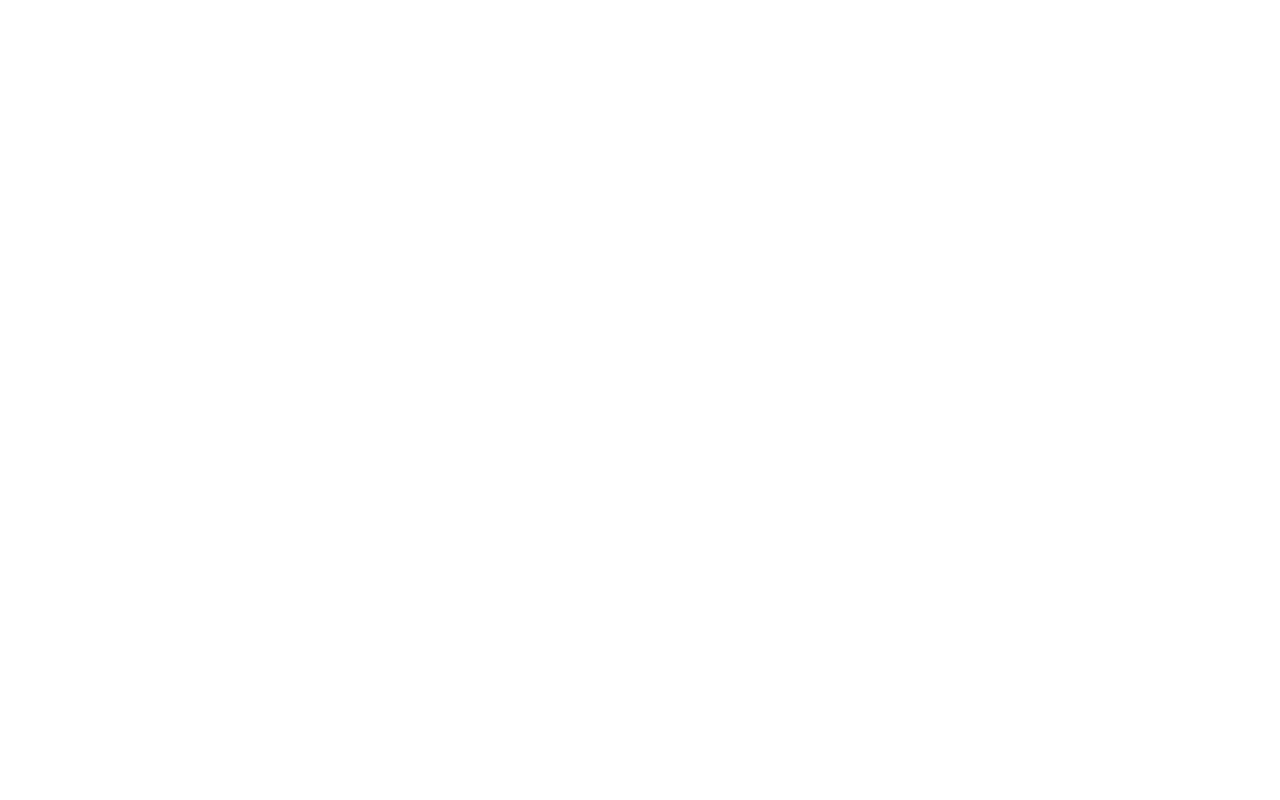
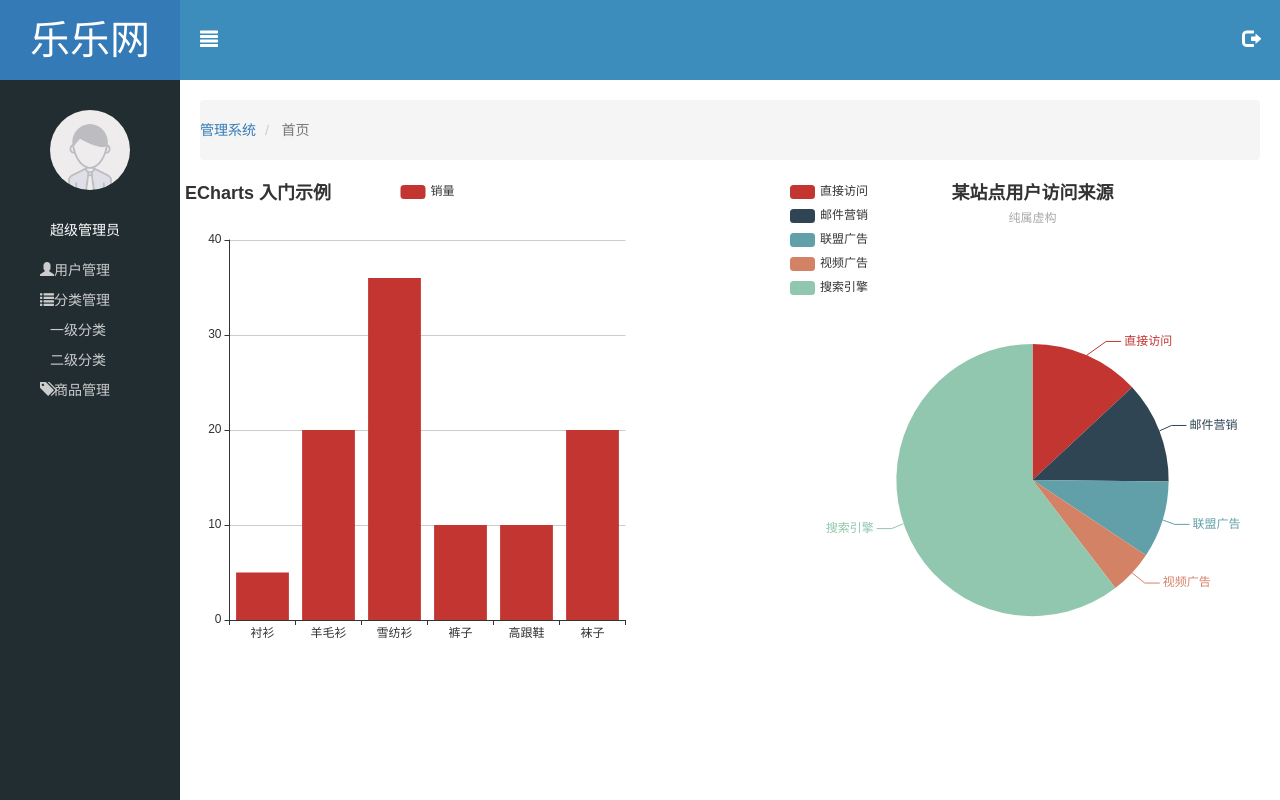
Before and after one commit to lelehouse/myletao, a website: page public/back/index.html in a window 1280 px wide. Drawn offline with Linux system fonts and the light colour scheme.

Commit message:
完成首页的静态页面

```diff
--- a/public/back/css/common.css
+++ b/public/back/css/common.css
@@ -1,7 +1,127 @@
-.bg_login{
+html,
+body {
+    height: 100%;
+}
+
+a {
+    text-decoration: none;
+}
+
+a:link,
+a:visited,
+a:hover,
+a:active {
+    text-decoration: none;
+}
+* {
+    margin: 0;
+    padding: 0;
+    list-style: none;
+}
+
+.bg_login {
     background-color: #222d32;
 }
 
-.login_mt_150{
+.login_mt_150 {
     margin-top: 150px;
 }
+
+
+/* 侧边栏样式 */
+
+.aside {
+    height: 100%;
+    width: 180px;
+    background-color: #222d32;
+    position: absolute;
+}
+.aside .left_topbar a{
+    text-align: center;
+}
+.aside .user{
+    width: 100%;
+    height: 180px;
+    padding: 30px 50px 0px;
+}
+.aside .user img{
+    width: 80px;
+    height: 80px;
+    border-radius: 50%;
+    display: block;
+}
+.aside .user p{
+    color: #fff;
+    padding-top: 30px;
+}
+.aside .left_topbar{
+    width: 100%;
+    height: 80px;
+    background-color: #337ab7;
+}
+.aside .left_topbar a{
+    display: block;
+    font-size: 40px;
+    line-height: 80px;
+    color:#fff;
+}
+
+.aside .nav a{
+    display: block;
+    height: 30px;
+    color: #ccc;
+    padding-left:40px;
+}
+.aside .nav .first-leavel,
+.aside .nav .second-leavel{
+    padding-left: 50px;
+}
+.main {
+    padding-left: 180px;
+    height: 100%;
+    width:100%;
+}
+.main .right_topbar {
+    width: 100%;
+    height: 80px;
+    background-color:#3c8dbc;
+}
+.main .right_topbar a{
+    display: block;
+    height: 100%;
+    line-height: 80px;
+    font-size: 18px;
+    padding-left: 20px;
+    padding-right:20px;
+    text-align: center;
+    color: #fff;
+}
+
+.main .right_nav{
+    width: 100%;
+    height: 100px;
+    padding:20px;
+}
+.main .right_nav .breadcrumb{
+    width: 100%;
+    height: 60px;
+    line-height: 60px;
+    padding: 0;
+    font-size: 14px;
+}
+
+.main .content_left{
+    width: 45%;
+    height: 500px;
+}
+
+.main .content_right{
+    width: 45%;
+    height: 500px;
+}
+
+
+
+.main .content{
+
+}
--- a/public/back/index.html
+++ b/public/back/index.html
@@ -1,5 +1,6 @@
 <!DOCTYPE html>
 <html lang="en">
+
 <head>
     <meta charset="UTF-8">
     <meta name="viewport" content="width=device-width, initial-scale=1.0">
@@ -11,13 +12,66 @@
     <link rel="stylesheet" href="./css/common.css">
 
 </head>
+
 <body>
+    <div class="aside">
+        <div class="left_topbar">
+            <a href="">乐乐网</a>
+        </div>
+        <div class="user">
+            <img src="./img/default.png" alt="">
+            <p>超级管理员</p>
+        </div>
+        <div class="nav">
+            <ul>
+                <li>
+                    <a href="user.html"><span class="glyphicon glyphicon-user"></span>用户管理</a>
+                </li>
+                <li>
+                    <a href="javascript:;"><span class="glyphicon glyphicon-list"></span>分类管理</a>
+                    <div>
+                        <a href="first-leavel.html" class="first-leavel">一级分类</a>
+                        <a href="second-leavel.html" class="second-leavel">二级分类</a>
+                    </div>
+                </li>
+                <li>
+                    <a href="product.html"><span class="glyphicon glyphicon-tags"></span>商品管理</a>
+                </li>
+            </ul>
+        </div>
+    </div>
+    <div class="main">
+        <div class="right_topbar">
+            <a href="javascript:;" class="icon_menu pull-left">
+                <span class="glyphicon glyphicon-align-justify"></span>
+            </a>
+            <a href="javascript:;" class="icon_logout pull-right">
+                <span class="glyphicon glyphicon-log-out"></span>
+            </a>
+        </div>
+        <div class="right_nav">
+            <ol class="breadcrumb">
+                <li>
+                    <a href="index.html">管理系统</a>
+                </li>
+                <li class="active"> 首页
+                </li>
+            </ol>
+        </div>
+        <div class="content">
+            <div class="content_left pull-left"></div>
+            <div class="content_right pull-right"></div>
+        </div>
+    </div>
 
     <script src="./lib/jquery/jquery.js"></script>
     <script src="./lib/bootstrap/js/bootstrap.js"></script>
     <script src="./lib/bootstrap-validator/js/bootstrapValidator.js"></script>
     <script src="./lib/nprogress/nprogress.js"></script>
+    <script src="./lib/echarts/echarts.min.js"></script>
     <script src="./js/common.js"></script>
     <script src="./js/login.js"></script>
+    <script src="./js/index.js"></script>
 </body>
+
 </html>
--- /dev/null
+++ b/public/back/js/index.js
@@ -0,0 +1,64 @@
+ // 基于准备好的dom，初始化echarts实例
+ var myChart = echarts.init(document.querySelector('.content_left'));
+         // 指定图表的配置项和数据
+         var option = {
+             title: {
+                 text: 'ECharts 入门示例'
+             },
+             tooltip: {},
+             legend: {
+                 data:['销量']
+             },
+             xAxis: {
+                 data: ["衬衫","羊毛衫","雪纺衫","裤子","高跟鞋","袜子"]
+             },
+             yAxis: {},
+             series: [{
+                 name: '销量',
+                 type: 'bar',
+                 data: [5, 20, 36, 10, 10, 20]
+             }]
+         };
+
+         // 使用刚指定的配置项和数据显示图表。
+  myChart.setOption(option);
+  var myChart1 = echarts.init(document.querySelector('.content_right'));
+  var option1 = {
+    title : {
+        text: '某站点用户访问来源',
+        subtext: '纯属虚构',
+        x:'center'
+    },
+    tooltip : {
+        trigger: 'item',
+        formatter: "{a} <br/>{b} : {c} ({d}%)"
+    },
+    legend: {
+        orient: 'vertical',
+        left: 'left',
+        data: ['直接访问','邮件营销','联盟广告','视频广告','搜索引擎']
+    },
+    series : [
+        {
+            name: '访问来源',
+            type: 'pie',
+            radius : '55%',
+            center: ['50%', '60%'],
+            data:[
+                {value:335, name:'直接访问'},
+                {value:310, name:'邮件营销'},
+                {value:234, name:'联盟广告'},
+                {value:135, name:'视频广告'},
+                {value:1548, name:'搜索引擎'}
+            ],
+            itemStyle: {
+                emphasis: {
+                    shadowBlur: 10,
+                    shadowOffsetX: 0,
+                    shadowColor: 'rgba(0, 0, 0, 0.5)'
+                }
+            }
+        }
+    ]
+};
+myChart1.setOption(option1);
```
Also changed, not shown: public/back/first-leavel.html (added), public/back/img/default.png (added), public/back/img/none.png (added), public/back/product.html (added), public/back/second-leavel.html (added), public/back/user.html (added).
